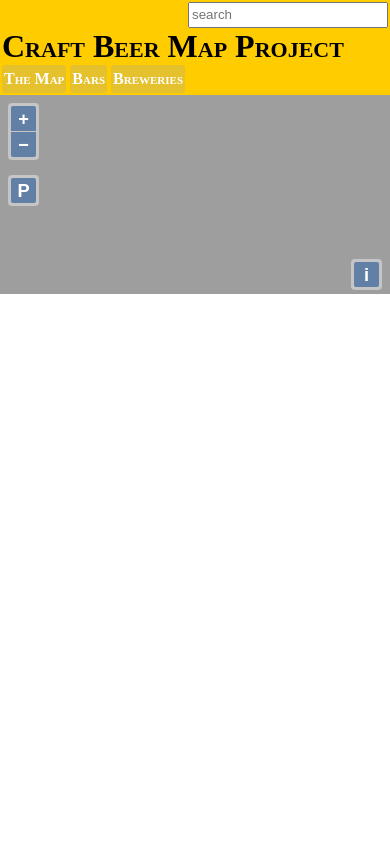
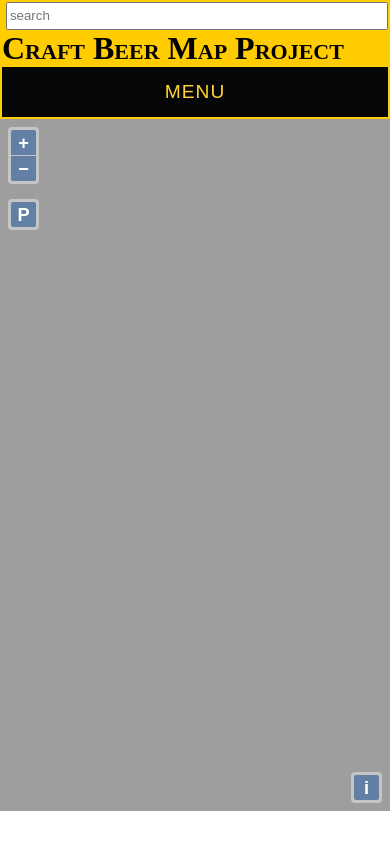
Before and after one commit to julienbouche/cbmp, a PHP site: page / in a window 390 px wide. Run offline with PHP 8.4, Linux system fonts and the light colour scheme; data that the repository does not hold is empty.

Commit message:
FIX - enhancing design for small devices

```diff
--- a/css/main.css
+++ b/css/main.css
@@ -1,14 +1,19 @@
-body{
+html,body{
     margin:0;
     padding:0;
+    height:100%;
+    width:100%;
 }
 
+
 .map {
-    height: 90%;
+    position:relative;
+    height: 94%;
     width: 100%;
 }
 
 header{
+    position:relative;
     background: #FFCC00;
     padding:2px;
     min-width:300px;
@@ -27,14 +32,6 @@ header>nav{
     margin:0;
     display:inline-block;
 
-}
-header>nav>a.nav-open{
-    display:none;
-    visibility: hidden;
-}
-header>nav>a.nav-close{
-    display:none;
-    visibility: hidden;
 }
 
 #main-menu{
@@ -89,26 +86,72 @@ header input[type="search"]{
     left:8px;
 }
 
+
+.nav-open,
+.nav-close {
+	display: none;
+	color: #FFD633;
+	font-size: 1.2em;
+	font-weight: 400;
+	font-family: "Yanone Kaffeesatz", Arial, Helvetica, sans-serif;
+	text-decoration: none;
+	text-transform: uppercase;
+	line-height: 50px;
+	letter-spacing: 1px;
+	background: #060608;
+        width: 100%;
+	}
 /* For small screen devices*/
 @media only screen and (max-width: 55em) {
+    header>nav{
+        width:100%;
+    }
+    .map{
+        height: 82%;
+    }
+    .nav-open {
+	display: block;
+	text-align: center;
+    }
+    #main-navigation:target > .nav-open {
+        display: none;
+        background-color: #F00;
+    }
+    #main-navigation:target > .nav-close {
+	display: block;
+	text-align: center;
+    }
 
     #main-menu{
+        display:none;
+        width:100%;
+        position: relative;
+        text-align: left;
+    }
+    #main-navigation:target > #main-menu {
         display:block;
-        width:100%;
-        margin:auto;
     }
 
+    #main-navigation > #main-menu > ul > li {
+        float: none;
+        display: block;
+        z-index:1000000;
+        text-align: center;
+        position: relative;
+    }
 
-    header>nav>div#main-menu>ul{
+    #main-navigation > #main-menu>ul{
         display:block;
-        width:300px;
-        margin:auto;
+        position:absolute;
+        width:100%;
     }
     header input[type="search"]{
         position:relative;
-        float:right;
+        padding-top:2px;
+        padding-bottom: 2px;
+        line-height: 1.5em;
         margin:auto;
-        line-height: 1.5em;
+        width:99%;
     }
 
 }
--- a/index.html
+++ b/index.html
@@ -2,6 +2,7 @@
 <html lang="en">
   <head>
     <meta charset="utf8" />
+    <meta name="viewport" content="width=device-width">
     <link rel="stylesheet" href="lib/ol3/css/ol.css" type="text/css">
     <link rel="stylesheet" href="css/main.css" type="text/css">
     <script src="lib/ol3/js/ol.js" type="text/javascript"></script>
@@ -29,7 +30,7 @@
 	</div>
         <h1>Craft Beer Map Project</h1>
 
-        <nav>
+        <nav id="main-navigation" class="main-navigation">
             <a href="#main-navigation" class="nav-open">Menu</a>
             <a href="#" class="nav-close">Close</a>
             <div id="main-menu">
```
